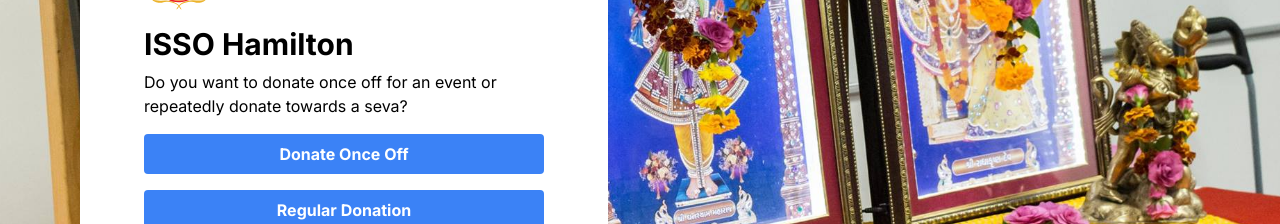
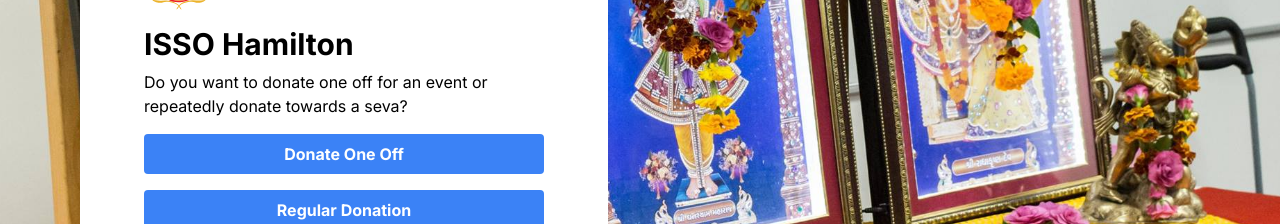
Before and after one commit to isso-nz/hamilton-donations, a Next.js app: page / in a window 1280 px wide. Shown: the part 273-497 px from the top of the page. Built offline with nearby package versions, Linux system fonts and the light colour scheme.

Commit message:
change wording to "one off"

```diff
--- a/app/once/page.tsx
+++ b/app/once/page.tsx
@@ -29,7 +29,7 @@ export default function Home() {
               Go back home
             </div>
           </Link>
-          <h1 className="text-3xl font-bold mb-2">Once off donation</h1>
+          <h1 className="text-3xl font-bold mb-2">One Off donation</h1>
           <p className="max-w-[400px]">You can make a one off donation to a seva or an event, just fill out the reason for donation </p>
           <div className="flex justify-center gap-4 pt-6">
           <Elements stripe={stripePromise}>
--- a/app/page.tsx
+++ b/app/page.tsx
@@ -24,13 +24,13 @@ export default function Home() {
             height={70}
           />
           <h1 className="text-3xl font-bold mb-2">ISSO Hamilton</h1>
-          <p className="max-w-[400px]">Do you want to donate once off for an event or repeatedly donate towards a seva? </p>
+          <p className="max-w-[400px]">Do you want to donate one off for an event or repeatedly donate towards a seva? </p>
           <div className="">
             <Link
               href={"/once"}
             >
               <div className="bg-blue-500 hover:bg-blue-700 text-white text-center font-bold py-2 px-4 rounded mt-4">
-                Donate Once Off
+                Donate One Off
               </div>
             </Link>
             <Link
```
